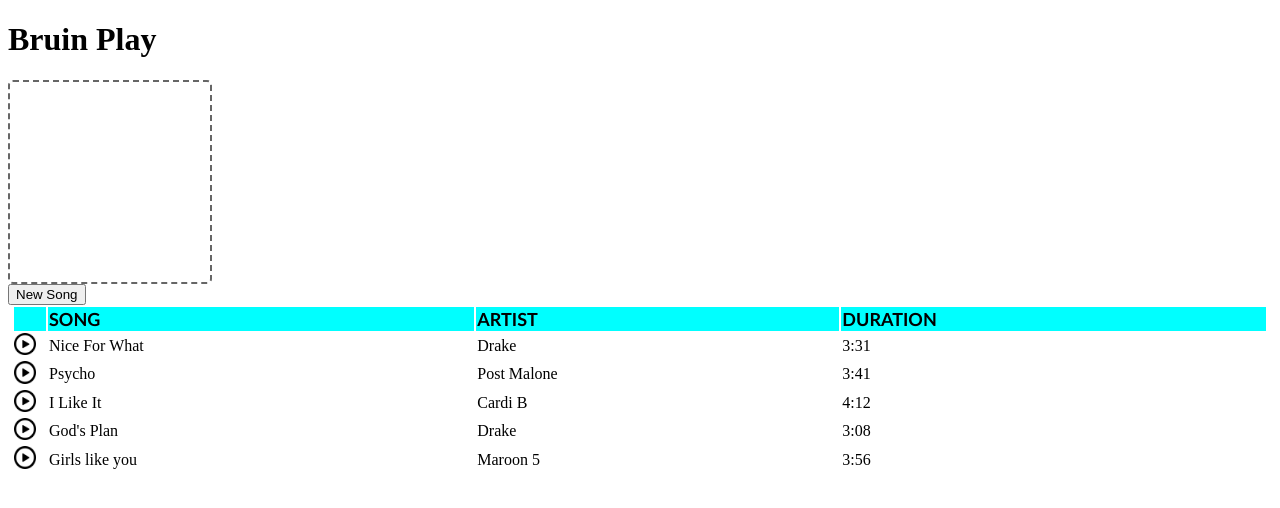
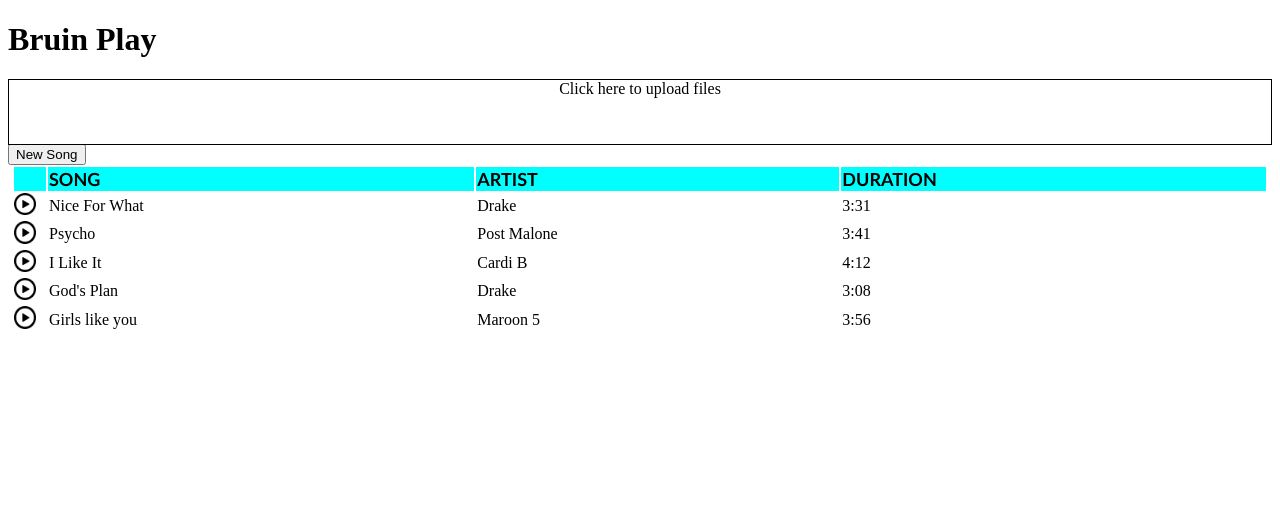
Before and after one commit to howardwang15/bruin-play, a React (Create React App) app in the folder client/: page / in a window 1280 px wide. Shown: the top 508 px of the page. Built offline with nearby package versions, Linux system fonts and the light colour scheme.

Commit message:
added formData to send files to server, changed ports for react app and node

```diff
--- a/client/package.json
+++ b/client/package.json
@@ -3,6 +3,7 @@
   "version": "0.1.0",
   "private": true,
   "dependencies": {
+    "axios": "^0.18.0",
     "express": "^4.16.3",
     "react": "^16.4.1",
     "react-dom": "^16.4.1",
@@ -14,7 +15,7 @@
     "redux-saga": "^0.16.0"
   },
   "scripts": {
-    "start": "react-scripts start",
+    "start": "PORT=8080 react-scripts start",
     "build": "react-scripts build",
     "test": "react-scripts test --env=jsdom",
     "eject": "react-scripts eject"
--- a/client/src/actions/songs.js
+++ b/client/src/actions/songs.js
@@ -11,7 +11,6 @@ export const addNewSong = file => {
 }
 
 export const updateSongs = songs => {
-    console.log(songs);
     return {
         type: UPDATE_SONGS,
         payload: songs
--- a/client/src/containers/dropzone/index.js
+++ b/client/src/containers/dropzone/index.js
@@ -1,18 +1,44 @@
 import React from 'react';
 import Dropzone from 'react-dropzone';
 import { connect } from 'react-redux';
+import axios from 'axios';
 import './styles.css';
 
 
 class UploadZone extends React.Component {
     onDrop(acceptedFiles, rejectedFiles) {
-
+        var formData = new FormData();
+        for (let file of acceptedFiles) {
+            formData.append('file', file);
+        }
+        const postURL = 'http://localhost:5000/'
+        axios.post(postURL, {
+            body: formData
+        });
     }
 
     render() {
         return (
-            <Dropzone onDrop={(files) => this.onDrop(files)}></Dropzone>
+            <div style={styles.container}>
+                <Dropzone onDrop={(accepted, rejected) => this.onDrop(accepted, rejected)} style={styles.dropzone}>Click here to upload files</Dropzone>
+            </div>
         )
+    }
+}
+
+const styles = {
+    container: {
+        display: 'flex',
+        alignItems: 'center',
+        justifyContent: 'center',
+        height: '8vh'
+    },
+    dropzone: {
+        border: 'solid 1px',
+        width: '100%',
+        height: '100%',
+        textAlign: 'center',
+        verticalAlign: 'center'
     }
 }
 
--- a/client/src/containers/songs/index.js
+++ b/client/src/containers/songs/index.js
@@ -164,7 +164,7 @@ const mapStateToProps = state => {
 
 const mapDispatchToProps = dispatch => {
     return {
-        updateSongs: (payload) => dispatch(updateSongs(payload))
+        updateSongs: payload => dispatch(updateSongs(payload))
     }
 }
 
--- a/client/src/reducers/songs.js
+++ b/client/src/reducers/songs.js
@@ -5,7 +5,6 @@ export default (state = {data: []}, action) => {
         case ADD_NEW_SONG:
             return { ...state, data: action.payload }
         case UPDATE:
-            console.log('updating');
             return { ...state, data: action.payload }
         default:
             return state;
--- a/client/src/sagas/songs.js
+++ b/client/src/sagas/songs.js
@@ -2,7 +2,6 @@ import { put, takeLatest } from 'redux-saga/effects';
 import { UPDATE_SONGS, ADD_NEW_SONG, UPDATE } from '../actions/songs';
 
 function *updateSongs(action) {
-    console.log(action);
     yield put({ type: UPDATE, payload: action.payload });
 }
 
```
Also changed, not shown: 2 other files (tests, documents, lock files or other folders).
